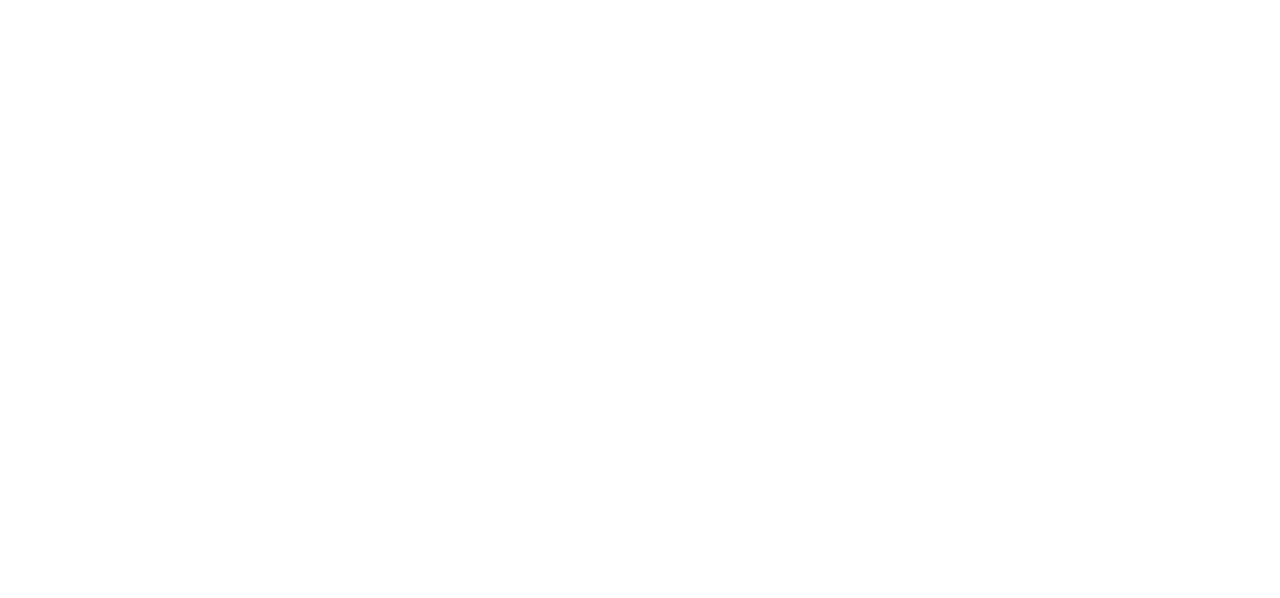
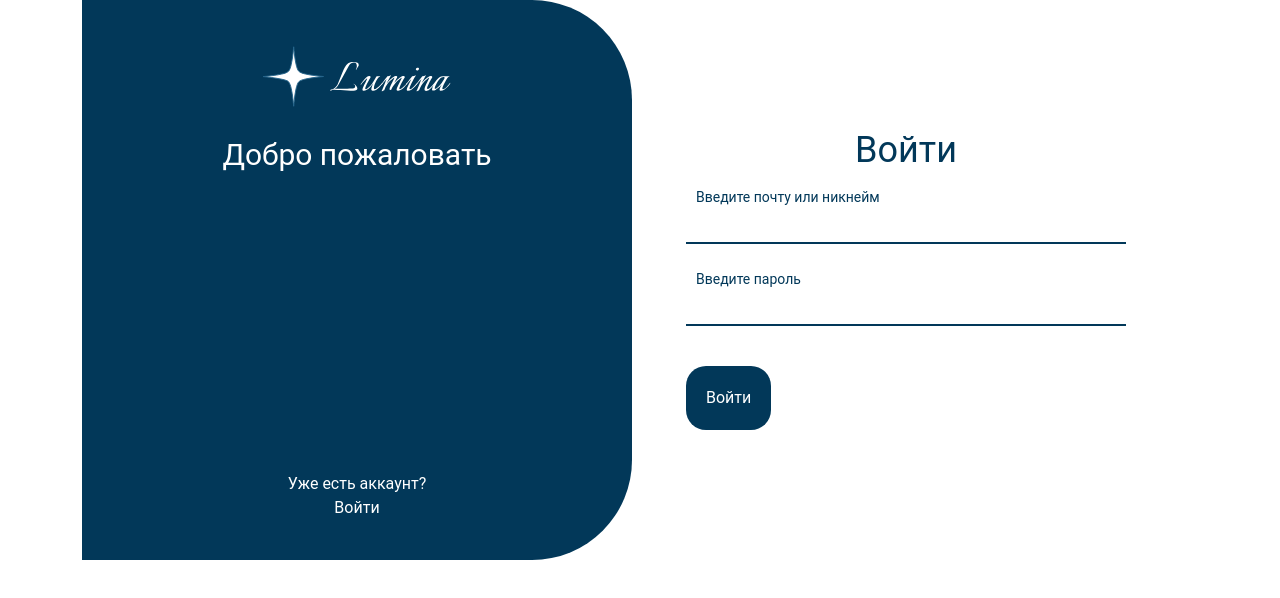
Before and after one commit to kyusak0/Lumina-front, a Next.js app: page /auth in a window 1280 px wide. Shown: the top 598 px of the page. Built offline with nearby package versions, Linux system fonts and the light colour scheme.

Commit message:
add auth context

```diff
--- /dev/null
+++ b/app/_context/AuthContext.tsx
@@ -0,0 +1,73 @@
+"use client"
+import { createContext, useContext, useEffect, useState } from "react";
+import api, { getCSRF } from "../_api/_api";
+
+interface User {
+  id: number;
+  userName: string;
+  email: string;
+}
+
+interface AuthContextType {
+  user: User | null;
+  loading: boolean;
+  login: (login: string, password: string) => Promise<void>;
+  register: (data: any) => Promise<void>;
+  logout: () => Promise<void>;
+}
+
+const AuthContext = createContext<AuthContextType | null>(null);
+
+export const AuthProvider = ({ children }: { children: React.ReactNode }) => {
+  const [user, setUser] = useState<User | null>(null);
+  const [loading, setLoading] = useState(true);
+
+  // при загрузке приложения пытаемся получить пользователя
+  useEffect(() => {
+    const laravelCookie = document.cookie.includes("laravel_session");
+    if (!laravelCookie) {
+      setLoading(false);
+      return;
+    }
+
+    (async () => {
+      try {
+        await getCSRF();
+        const res = await api.get("/user");
+        setUser(res.data);
+      } catch {
+        setUser(null);
+      } finally {
+        setLoading(false);
+      }
+    })();
+  }, []);
+
+
+  const login = async (login: string, password: string) => {
+    const res = await api.post("/login", { login, password });
+    setUser(res.data.user);
+  };
+
+  const register = async (data: any) => {
+    await api.post("/register", data);
+    const res = await api.post("/login", {
+      login: data.email || data.userName,
+      password: data.password,
+    });
+    setUser(res.data.user);
+  };
+
+  const logout = async () => {
+    await api.post("/logout");
+    setUser(null);
+  };
+
+  return (
+    <AuthContext.Provider value={{ user, loading, login, register, logout }}>
+      {children}
+    </AuthContext.Provider>
+  );
+};
+
+export const useAuth = () => useContext(AuthContext)!;
--- a/app/auth/page.tsx
+++ b/app/auth/page.tsx
@@ -3,10 +3,7 @@ import FormAuth from "../components/formAuth";
 import MainLayout from "../layouts/mainLayout";
 
 export default function AuthPage() {
-    <MainLayout>
-        <h1>
-          Hello world!
-        </h1>
-        <FormAuth />
-      </MainLayout>
+return(
+  <FormAuth />
+)
 }
--- a/app/components/formAuth.tsx
+++ b/app/components/formAuth.tsx
@@ -1,67 +1,56 @@
 "use client";
-import Image from 'next/image'
+import Image from "next/image";
+import { useRouter } from "next/navigation";
+import { useState } from "react";
+import { useAuth } from "../_context/AuthContext"; // путь подстрой под себя
+import logoImage from "../assets/images/logo.svg";
+import styles from "./form.module.css";
 
-import logoImage from '../assets/images/logo.svg'
-import styles from './form.module.css';
-import { useRouter } from "next/navigation";
+export default function FormAuth() {
+    const router = useRouter();
+    const { login, register } = useAuth();
 
-import { useEffect, useState } from 'react';
-import api, { getCSRF } from '../api/_api'
-
-
-export default function formAuth() {
-    const router = useRouter();
     const [form, setForm] = useState({
         userName: "",
         email: "",
         login: "",
         password: "",
         rePassword: "",
-        policy:Boolean,
+        policy: false,
     });
+
     const handleChange = (e: any) => {
-        setForm({ ...form, [e.target.name]: e.target.value });
+        const { name, value, type, checked } = e.target;
+        setForm({ ...form, [name]: type === "checkbox" ? checked : value });
     };
+
     const handleRegister = async (e: any) => {
         e.preventDefault();
-        try {
-            await getCSRF();
-            await api.post("/register", form);
-            const res = await api.post("/login", {
-                login: form.email || form.userName,
-                password: form.password,
-              });
-              router.push("/profile");
-
-        } catch (err: any) {
-            alert(err.response?.data?.message || "Ошибка входа");
+        if (form.password !== form.rePassword) {
+            alert("Пароли не совпадают");
+            return;
         }
 
+        try {
+            await register(form);
+            router.push("/profile");
+        } catch (err: any) {
+            alert(err.response?.data?.message || "Ошибка регистрации");
+        }
+    };
 
-
-    };
     const handleLogin = async (e: any) => {
         e.preventDefault();
         try {
-            await getCSRF();
-            const res = await api.post("/login", {
-                login: form.login,
-                password: form.password,
-            });
-
-            localStorage.setItem("token", res.data.token);//плохой подход, небезопасно. Просто что б я видел что данные есть
-            localStorage.setItem("user", res.data.user);//плохой подход, небезопасно. тут лучше контекст делать, чтобы всегда можно было отслеживать аутентификацию
+            await login(form.login, form.password);
             router.push("/profile");
         } catch (err: any) {
-            alert(err.response?.data?.message || "Ошибка входа");
+            alert(err.response?.data?.message);
         }
     };
 
     const [open, setOpen] = useState(false);
-    const handleClick = () => {
-        setOpen(!open);
-    }
-
+    const handleClick = () => setOpen(!open);
 
     return (
         <>
@@ -69,47 +58,75 @@ export default function formAuth() {
                 <div className="flex mx-auto gap-10">
                     <div className={styles.forms}>
                         <div className="form form-reg p-4">
-                            <h2 className='text-4xl mb-8 text-center'>Регистрация</h2>
+                            <h2 className="text-4xl mb-8 text-center">Регистрация</h2>
                             <form onSubmit={handleRegister}>
                                 <div className={styles.inputWrappers}>
                                     <div className={styles.inputWrapper}>
-                                        <input placeholder='' type="text" name="userName" id="userName" onChange={handleChange}/>
-                                        <label htmlFor="">Введите никнейм</label>
+                                        <input
+                                            type="text"
+                                            name="userName"
+                                            onChange={handleChange}
+                                        />
+                                        <label>Введите никнейм</label>
                                     </div>
                                     <div className={styles.inputWrapper}>
-                                        <input placeholder='' type="email" name="email" id="email" onChange={handleChange}/>
-                                        <label htmlFor="email">
-                                            Введите почту
-                                        </label>
+                                        <input
+                                            type="email"
+                                            name="email"
+                                            onChange={handleChange}
+                                        />
+                                        <label>Введите почту</label>
                                     </div>
                                     <div className={styles.inputWrapper}>
-                                        <input placeholder='' type="text" name="password" id="password" onChange={handleChange}/>
-                                        <label htmlFor="">Введите пароль</label>
+                                        <input
+                                            type="password"
+                                            name="password"
+                                            onChange={handleChange}
+                                        />
+                                        <label>Введите пароль</label>
                                     </div>
                                     <div className={styles.inputWrapper}>
-                                        <input placeholder='' type="text" name="rePassword" id="rePassword" onChange={handleChange}/>
-                                        <label htmlFor="rePassword">Подтверждение пароля</label>
+                                        <input
+                                            type="password"
+                                            name="rePassword"
+                                            onChange={handleChange}
+                                        />
+                                        <label>Подтверждение пароля</label>
                                     </div>
                                     <div className="ml-5 flex gap-2">
-                                        <input type="checkbox" name="policy" id="policy" onChange={handleChange}/>
+                                        <input
+                                            type="checkbox"
+                                            name="policy"
+                                            onChange={handleChange}
+                                        />
                                         <label htmlFor="policy">policy</label>
                                     </div>
                                     <div className={styles.btns}>
-                                        <button type="submit">Регистрация</button></div>
+                                        <button type="submit">Регистрация</button>
+                                    </div>
                                 </div>
                             </form>
                         </div>
+
                         <div className="form form-reg p-4">
-                            <h2 className='text-4xl mb-8 text-center'>Войти</h2>
+                            <h2 className="text-4xl mb-8 text-center">Войти</h2>
                             <form onSubmit={handleLogin}>
                                 <div className={styles.inputWrappers}>
                                     <div className={styles.inputWrapper}>
-                                        <input placeholder='' type="text" name="login" id="login" onChange={handleChange}/>
-                                        <label htmlFor="">Введите почту или никнейм</label>
+                                        <input
+                                            type="text"
+                                            name="login"
+                                            onChange={handleChange}
+                                        />
+                                        <label>Введите почту или никнейм</label>
                                     </div>
                                     <div className={styles.inputWrapper}>
-                                        <input placeholder='' type="text" name="password" id="password" onChange={handleChange}/>
-                                        <label htmlFor="">Введите пароль</label>
+                                        <input
+                                            type="password"
+                                            name="password"
+                                            onChange={handleChange}
+                                        />
+                                        <label>Введите пароль</label>
                                     </div>
                                     <div className={styles.btns}>
                                         <button type="submit">Войти</button>
@@ -118,31 +135,33 @@ export default function formAuth() {
                             </form>
                         </div>
                     </div>
-                    <div className={open ? styles.formBackRight : styles.formBackLeft}>
-                        <div className={styles.formTitle} >
+
+                    <div
+                        className={open ? styles.formBackRight : styles.formBackLeft}
+                    >
+                        <div className={styles.formTitle}>
                             <div className={styles.formTitleTop}>
                                 <Image
                                     src={logoImage}
                                     alt="Lumina's logo"
-                                    width='200'
-                                    height='60' />
-
-                                <h2 className='text-3xl mb-8 text-center'>Добро пожаловать</h2>
+                                    width={200}
+                                    height={60}
+                                />
+                                <h2 className="text-3xl mb-8 text-center">
+                                    Добро пожаловать
+                                </h2>
                             </div>
                             <div className={styles.formTitleBottom}>
-                                <button
-                                    className={styles.btn}
-                                    onClick={handleClick}
-                                >
+                                <button className={styles.btn} onClick={handleClick}>
                                     Уже есть аккаунт?
-                                    <br></br>
+                                    <br />
                                     Войти
                                 </button>
                             </div>
                         </div>
                     </div>
                 </div>
-            </div >
+            </div>
         </>
     );
 }
--- a/app/layout.tsx
+++ b/app/layout.tsx
@@ -1,6 +1,7 @@
 import type { Metadata } from "next";
 import { Geist, Geist_Mono } from "next/font/google";
 import "./globals.css";
+import { AuthProvider } from "./_context/AuthContext";
 
 const geistSans = Geist({
   variable: "--font-geist-sans",
@@ -26,8 +27,7 @@ export default function RootLayout({
     <html lang="ru">
       <body
         className={`${geistSans.variable} ${geistMono.variable} antialiased`}
-      >
-        {children}
+      ><AuthProvider>{children}</AuthProvider>
       </body>
     </html>
   );
```
Also changed, not shown: app/chat/page.tsx (added, +10 -0 lines), app/profile/page.tsx (+71 -44 lines), app/_api/_api.tsx (renamed from app/api/_api.tsx).
